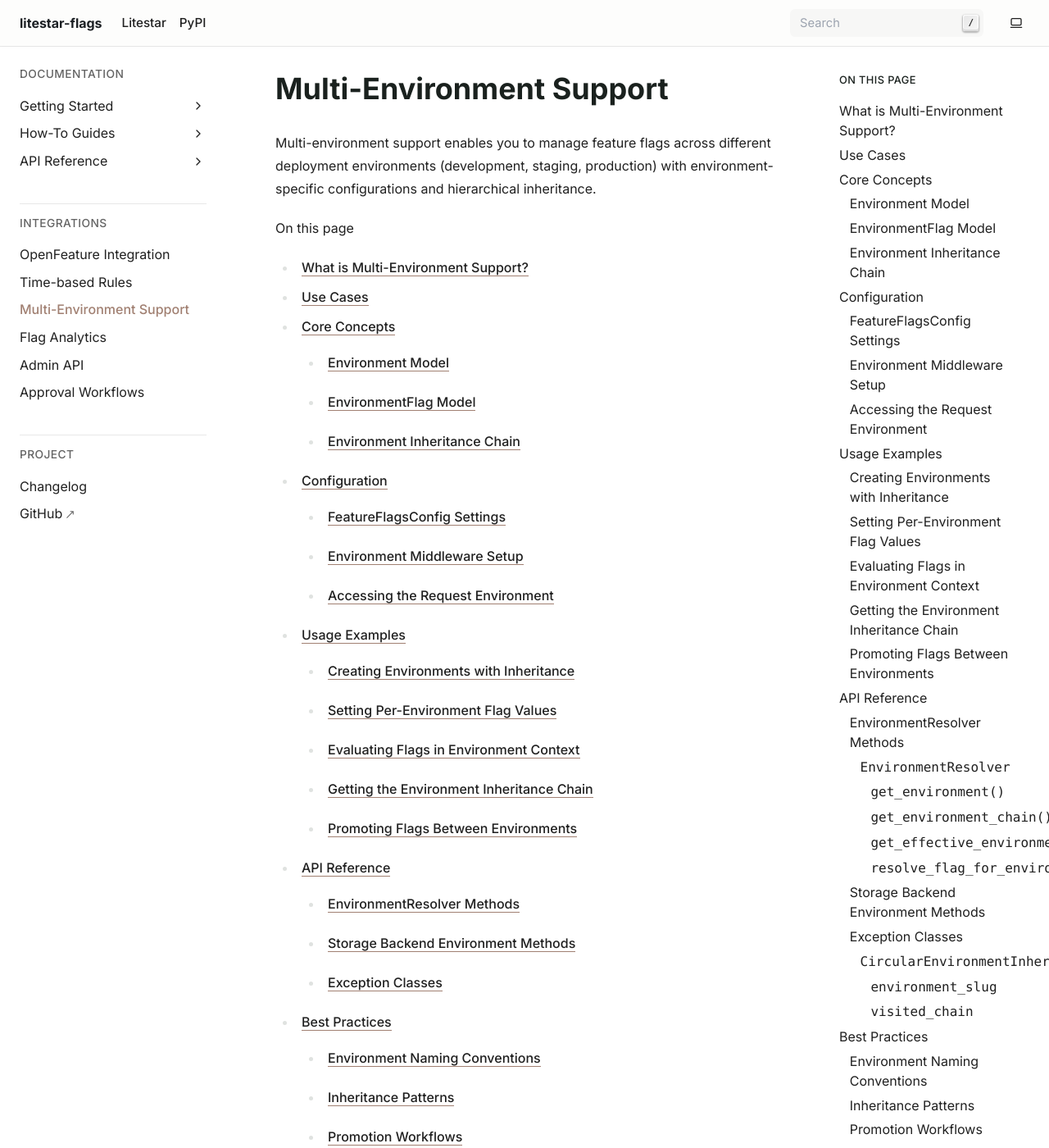
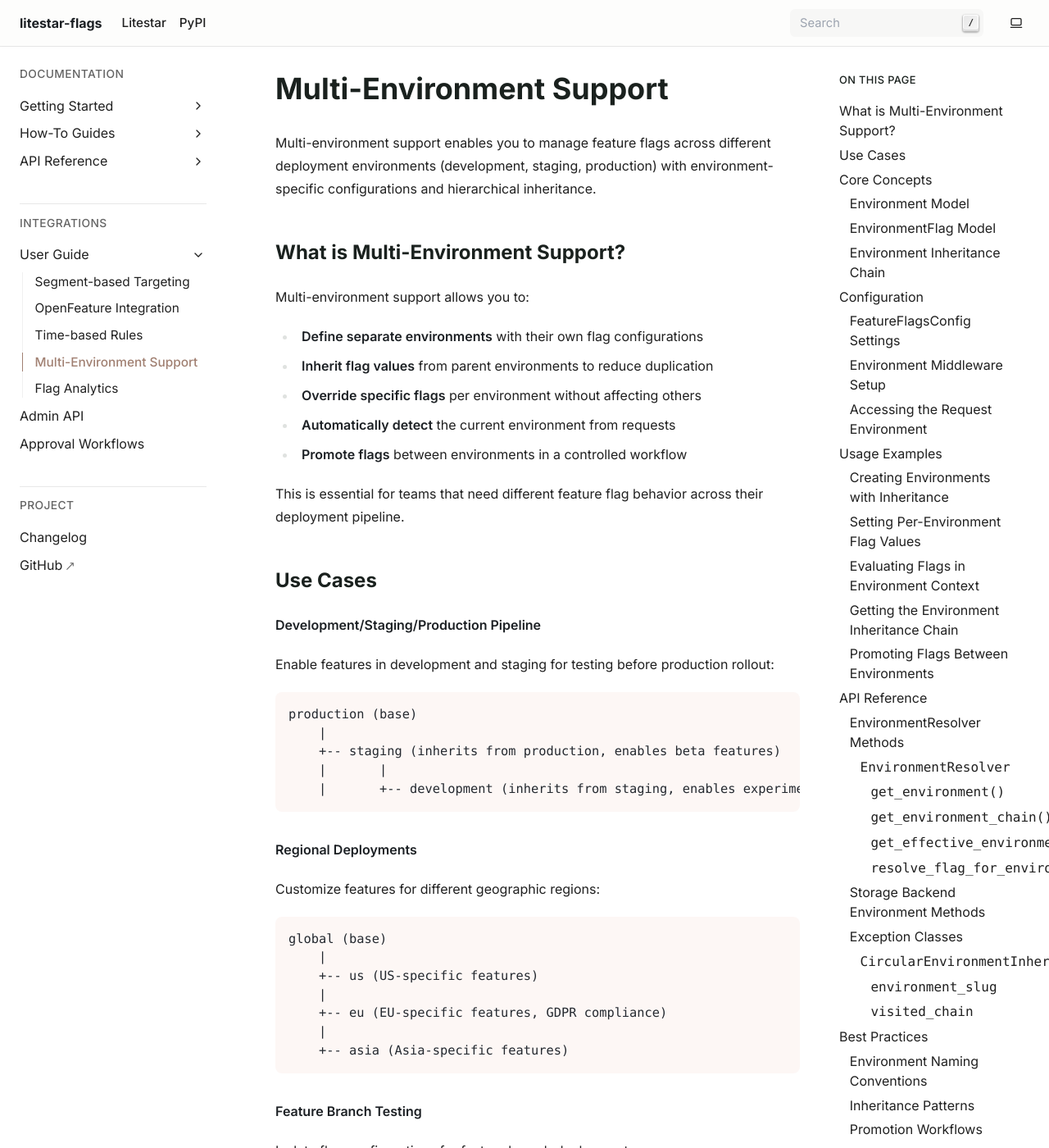
Before and after one commit to JacobCoffee/litestar-flags, a Sphinx documentation site: the page built from docs/user-guide/multi-environment.rst, in a window 1280 px wide and 1400 px high. Shown: the whole window at 82% size. Built offline with Sphinx 7.4.7, drawn with Linux system fonts in a browser that asks for light colours; some of the changed text lies outside the part shown.

Commit message:
fix: remove On This Page ToC and fix duplicate toctree refs
- Remove .. contents:: directives from all docs pages (sidebar ToC exists)
- Fix duplicate toctree references by linking user-guide/index instead
- Remove :orphan: from user-guide/index.rst

🤖 Generated with [Claude Code](https://claude.com/claude-code)

Co-Authored-By: Claude Opus 4.5 <noreply@anthropic.com>

```diff
--- a/docs/index.rst
+++ b/docs/index.rst
@@ -147,10 +147,7 @@ Quick Start
    :hidden:
    :caption: Integrations
 
-   user-guide/openfeature
-   user-guide/time-based-rules
-   user-guide/multi-environment
-   user-guide/analytics
+   user-guide/index
    usage/admin-api
    guides/workflows
 
--- a/docs/usage/admin-api.rst
+++ b/docs/usage/admin-api.rst
@@ -4,10 +4,6 @@ Admin API
 The Admin API provides a complete RESTful interface for managing feature flags,
 targeting rules, user segments, environments, and analytics. It includes
 role-based access control, audit logging, and OpenAPI documentation.
-
-.. contents:: On This Page
-   :local:
-   :depth: 2
 
 
 Overview
--- a/docs/user-guide/analytics.rst
+++ b/docs/user-guide/analytics.rst
@@ -4,10 +4,6 @@ Flag Analytics
 litestar-flags provides a comprehensive analytics module for tracking and
 analyzing feature flag evaluations. This enables insights into flag usage,
 performance monitoring, and targeting effectiveness.
-
-.. contents:: On This Page
-   :local:
-   :depth: 2
 
 
 Introduction
--- a/docs/user-guide/index.rst
+++ b/docs/user-guide/index.rst
@@ -1,5 +1,3 @@
-:orphan:
-
 User Guide
 ==========
 
--- a/docs/user-guide/multi-environment.rst
+++ b/docs/user-guide/multi-environment.rst
@@ -4,11 +4,6 @@ Multi-Environment Support
 Multi-environment support enables you to manage feature flags across different
 deployment environments (development, staging, production) with environment-specific
 configurations and hierarchical inheritance.
-
-.. contents:: On this page
-   :depth: 2
-   :local:
-   :backlinks: none
 
 
 What is Multi-Environment Support?
```
